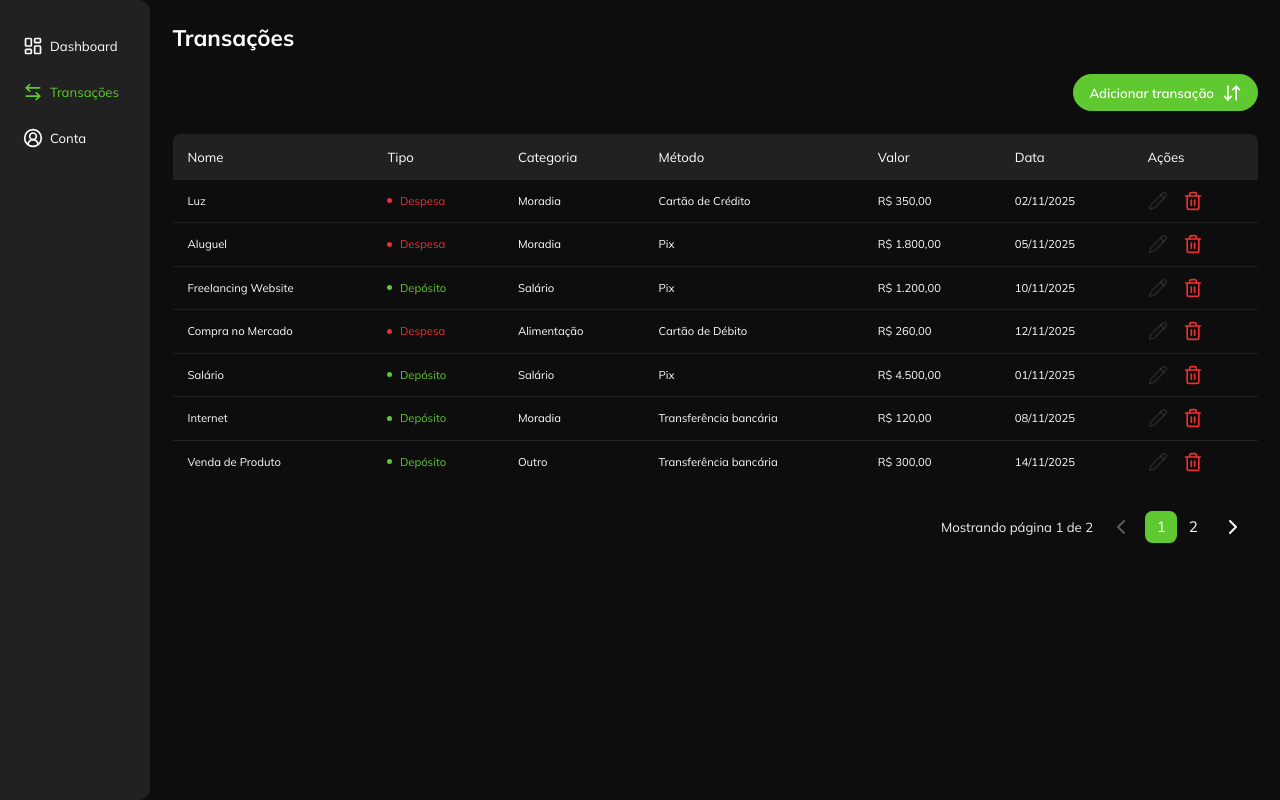
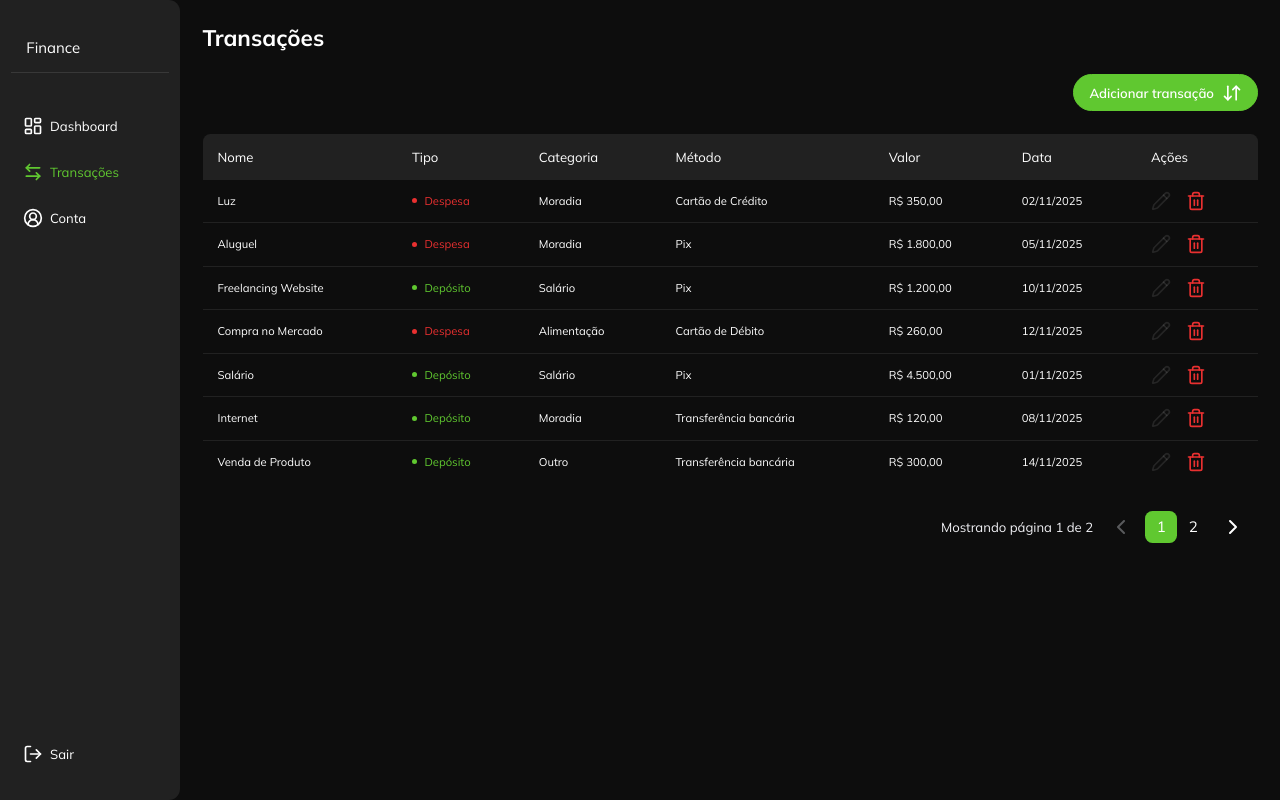
Before and after one commit to Brunoo-Lima/finance-app, a Next.js app: page /transacoes in a window 1280 px wide. Built offline with nearby package versions, Linux system fonts and the light colour scheme; sample sign-in values are in the browser's storage.

Commit message:
feat: sidebar updated

```diff
--- a/src/app/(protected)/_layout.module.scss
+++ b/src/app/(protected)/_layout.module.scss
@@ -2,7 +2,7 @@
   display: flex;
 
   .content {
-    margin-left: 150px;
+    margin-left: 180px;
     flex-grow: 1;
   }
 }
--- a/src/components/sidebar/_sidebar.module.scss
+++ b/src/components/sidebar/_sidebar.module.scss
@@ -5,8 +5,8 @@
 
   background-color: var(--color-black-80);
 
-  max-width: 150px;
-  width: 150px;
+  max-width: 180px;
+  width: 180px;
   min-height: 100vh;
 
   position: fixed;
@@ -18,11 +18,19 @@
   border-top-right-radius: 0.75rem;
   border-bottom-right-radius: 0.75rem;
 
+  .sidebar__header {
+    border-bottom: 1px solid var(--second-color);
+    padding-bottom: 1rem;
+    padding-left: 1rem;
+    margin-top: 1.5rem;
+  }
+
   .sidebar__items {
     display: flex;
     flex-direction: column;
     gap: 1rem;
     margin-top: 1rem;
+    flex: 1;
 
     .nav__item {
       display: flex;
@@ -53,4 +61,39 @@
       }
     }
   }
+
+  .sidebar__logout {
+    margin-top: auto;
+    margin-bottom: 1rem;
+
+    .button__logout {
+      width: 100%;
+
+      background-color: transparent;
+      border: none;
+      border-radius: 1.25rem;
+      padding: 0.375rem 0.75rem;
+
+      display: flex;
+      align-items: center;
+      gap: 0.5rem;
+
+      font-size: 0.875rem;
+      font-weight: 400;
+      color: var(--color-white);
+
+      transition: all 0.3s ease;
+
+      &:hover {
+        background-color: var(--second-color);
+      }
+
+      svg {
+        width: 20px;
+        height: 20px;
+
+        flex-shrink: 0;
+      }
+    }
+  }
 }
--- a/src/components/sidebar/sidebar.tsx
+++ b/src/components/sidebar/sidebar.tsx
@@ -5,7 +5,7 @@ import {
   ArrowLeftRightIcon,
   CircleUserRoundIcon,
   LayoutDashboardIcon,
-  LogOut,
+  LogOutIcon,
 } from "lucide-react";
 import Link from "next/link";
 import { usePathname } from "next/navigation";
@@ -35,6 +35,10 @@ export const Sidebar = () => {
 
   return (
     <aside className={s.sidebar}>
+      <div className={s.sidebar__header}>
+        <p>Finance</p>
+      </div>
+
       <nav className={s.sidebar__items}>
         {items.map((item, index) => (
           <Link
@@ -47,6 +51,17 @@ export const Sidebar = () => {
           </Link>
         ))}
       </nav>
+
+      <div className={s.sidebar__logout}>
+        <button
+          type="button"
+          className={s.button__logout}
+          onClick={handleSignOut}
+        >
+          <LogOutIcon size={20} />
+          Sair
+        </button>
+      </div>
     </aside>
   );
 };
```
